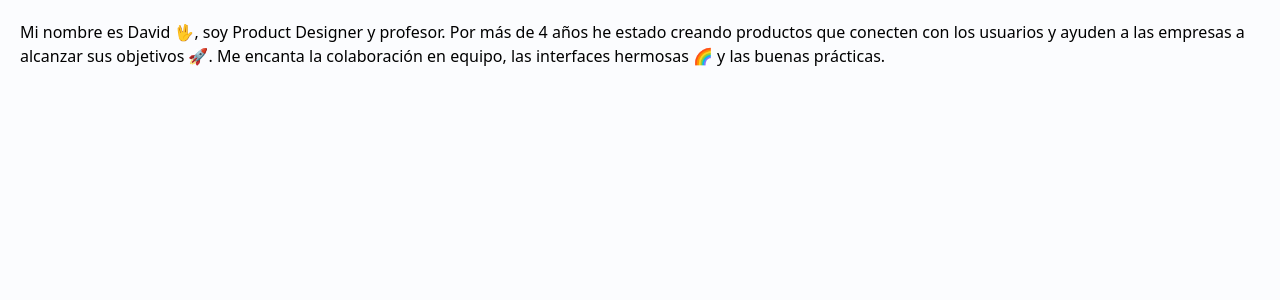
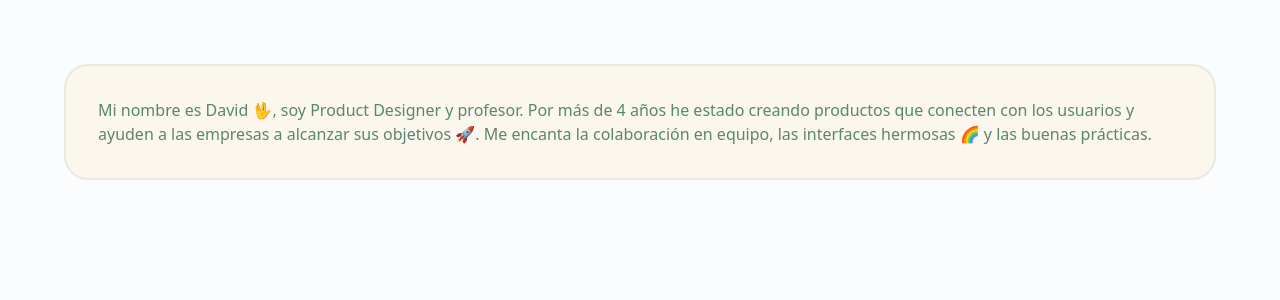
Before and after one commit to davidrivadeneyra/agrosol, a Next.js app: page / in a window 1280 px wide. Shown: the top 300 px of the page. Built offline with nearby package versions, Linux system fonts and the light colour scheme.

Commit message:
testing colors and borders, fix some color issue

```diff
--- a/app/globals.css
+++ b/app/globals.css
@@ -36,7 +36,7 @@
 		--red-200: 346deg, 15%, 17%;
 		--red-300: 345deg, 38%, 31%;
 		--red-500: 346deg, 86%, 66%;
-		--red-700: 345, 9%, 58%;
+		--red-700: 345deg, 9%, 58%;
 		--red-800: 344deg, 24%, 82%;
 		--red-900: 346deg, 87%, 97%;
 
--- a/app/page.js
+++ b/app/page.js
@@ -2,14 +2,16 @@ import Image from 'next/image'
 
 export default function Home() {
 	return (
-		<div className='p-5'>
-			<p className='text-gray-700'>
-				Mi nombre es David 🖖, soy Product Designer y profesor. Por más
-				de 4 años he estado creando productos que conecten con los
-				usuarios y ayuden a las empresas a alcanzar sus objetivos 🚀. Me
-				encanta la colaboración en equipo, las interfaces hermosas 🌈 y
-				las buenas prácticas.
-			</p>
+		<div className='m-16 '>
+			<div className='bg-green-200 border-green-900/[.08] border-2 rounded-3xl p-8'>
+				<p className='text-green-700'>
+					Mi nombre es David 🖖, soy Product Designer y profesor. Por
+					más de 4 años he estado creando productos que conecten con
+					los usuarios y ayuden a las empresas a alcanzar sus
+					objetivos 🚀. Me encanta la colaboración en equipo, las
+					interfaces hermosas 🌈 y las buenas prácticas.
+				</p>
+			</div>
 		</div>
 	)
 }
--- a/public/styles.css
+++ b/public/styles.css
@@ -450,7 +450,7 @@ video {
   --red-200: 346deg, 15%, 17%;
   --red-300: 345deg, 38%, 31%;
   --red-500: 346deg, 86%, 66%;
-  --red-700: 345, 9%, 58%;
+  --red-700: 345deg, 9%, 58%;
   --red-800: 344deg, 24%, 82%;
   --red-900: 346deg, 87%, 97%;
   --yellow-200: 42deg, 15%, 17%;
@@ -602,16 +602,128 @@ video {
   --tw-backdrop-sepia:  ;
 }
 
+.m-16 {
+  margin: 4rem;
+}
+
+.rounded-3xl {
+  border-radius: 1.5rem;
+}
+
+.border-2 {
+  border-width: 2px;
+}
+
+.border-green-900 {
+  --tw-border-opacity: 1;
+  border-color: hsl(var(--green-900), var(--tw-border-opacity));
+}
+
+.border-green-900\/\[\.50\] {
+  border-color: hsl(var(--green-900), .50);
+}
+
+.border-green-900\/\[\.08\] {
+  border-color: hsl(var(--green-900), .08);
+}
+
 .bg-gray-100 {
   --tw-bg-opacity: 1;
   background-color: hsl(var(--gray-100), var(--tw-bg-opacity));
 }
 
-.p-5 {
-  padding: 1.25rem;
+.bg-green-200 {
+  --tw-bg-opacity: 1;
+  background-color: hsl(var(--green-200), var(--tw-bg-opacity));
 }
 
-.text-gray-700 {
+.bg-green-900 {
+  --tw-bg-opacity: 1;
+  background-color: hsl(var(--green-900), var(--tw-bg-opacity));
+}
+
+.p-16 {
+  padding: 4rem;
+}
+
+.p-8 {
+  padding: 2rem;
+}
+
+.text-green-700 {
   --tw-text-opacity: 1;
-  color: hsl(var(--gray-700), var(--tw-text-opacity));
+  color: hsl(var(--green-700), var(--tw-text-opacity));
 }
+
+.text-green-900 {
+  --tw-text-opacity: 1;
+  color: hsl(var(--green-900), var(--tw-text-opacity));
+}
+
+.outline-4 {
+  outline-width: 4px;
+}
+
+.outline-2 {
+  outline-width: 2px;
+}
+
+.outline-offset-2 {
+  outline-offset: 2px;
+}
+
+.outline-offset-0 {
+  outline-offset: 0px;
+}
+
+.outline-gray-200\/\[\.8\] {
+  outline-color: hsl(var(--gray-200), .8);
+}
+
+.outline-blue-200\/\[\.8\] {
+  outline-color: hsl(var(--blue-200), .8);
+}
+
+.outline-red-200\/\[\.8\] {
+  outline-color: hsl(var(--red-200), .8);
+}
+
+.outline-red-900\/\[\.8\] {
+  outline-color: hsl(var(--red-900), .8);
+}
+
+.outline-green-900\/\[\.8\] {
+  outline-color: hsl(var(--green-900), .8);
+}
+
+.outline-gray-900\/\[\.8\] {
+  outline-color: hsl(var(--gray-900), .8);
+}
+
+.outline-gray-900 {
+  outline-color: hsl(var(--gray-900), 1);
+}
+
+.outline-green-900 {
+  outline-color: hsl(var(--green-900), 1);
+}
+
+.outline-green-200 {
+  outline-color: hsl(var(--green-200), 1);
+}
+
+.ring-2 {
+  --tw-ring-offset-shadow: var(--tw-ring-inset) 0 0 0 var(--tw-ring-offset-width) var(--tw-ring-offset-color);
+  --tw-ring-shadow: var(--tw-ring-inset) 0 0 0 calc(2px + var(--tw-ring-offset-width)) var(--tw-ring-color);
+  box-shadow: var(--tw-ring-offset-shadow), var(--tw-ring-shadow), var(--tw-shadow, 0 0 #0000);
+}
+
+.ring-green-900 {
+  --tw-ring-opacity: 1;
+  --tw-ring-color: hsl(var(--green-900), var(--tw-ring-opacity));
+}
+
+.ring-red-900 {
+  --tw-ring-opacity: 1;
+  --tw-ring-color: hsl(var(--red-900), var(--tw-ring-opacity));
+}
```
